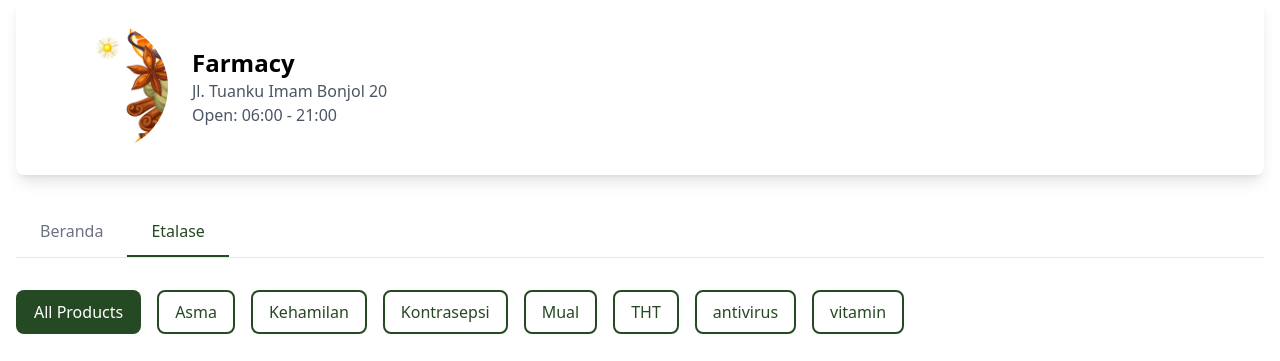
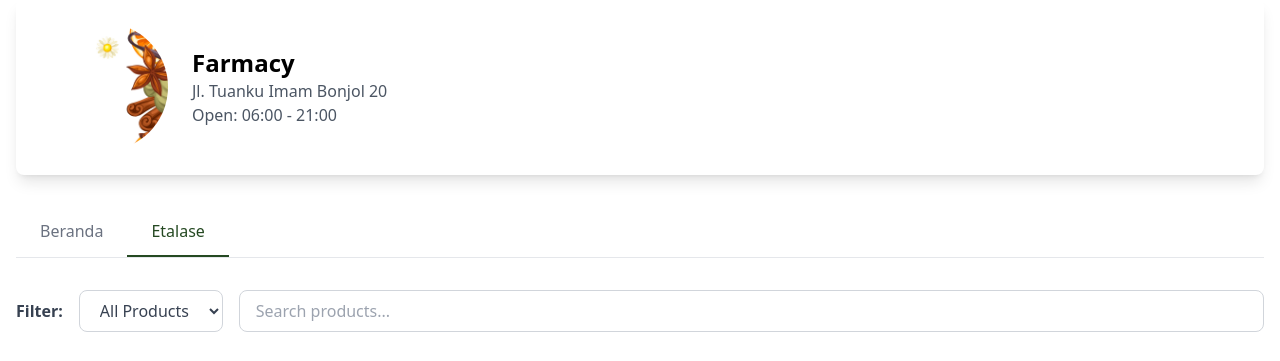
Before and after one commit to arpinasaran/sobat, a Django app: page /shop/0f18d0b5-fe20-4f1f-aad2-7792c6ed7532/catalog/ in a window 1280 px wide. Shown: the part 141-502 px from the top of the page. Run offline with Django 5.2, Linux system fonts and the light colour scheme; data comes from the database, SQL or seed files in the repository; both versions use the stored data as it was after the commit; data that the repository does not hold is empty; some libraries are stand-ins or nearby versions.

Commit message:
Fix catalog.html

```diff
--- a/shop/templates/shop/catalog.html
+++ b/shop/templates/shop/catalog.html
@@ -59,18 +59,22 @@
             </a>
         </div>
 
-        <!-- Categories Navigation -->
-        <div class="flex flex-wrap gap-4 mb-8">
-            <a href="{% url 'shop:catalog' shop.id %}"
-                class="px-4 py-2 rounded-lg bg-[#254922] text-white border-2 border-transparent hover:bg-white hover:text-[#254922] hover:border-[#254922] transition duration-200">
-                All Products
-            </a>
-            {% for category in categories %}
-            <a href="{% url 'shop:catalog_category' shop.id category %}"
-                class="px-4 py-2 rounded-lg border-2 border-[#254922] bg-white text-[#254922] {% if current_category == category %}bg-[#254922] text-white{% else %}hover:bg-[#254922] hover:text-white{% endif %} transition duration-200">
-                {{ category }}
-            </a>
-            {% endfor %}
+        <!-- Filter and Search Section -->
+        <div class="flex items-center mb-8 space-x-4">
+            <label for="category-filter" class="text-gray-700 font-semibold">Filter:</label>
+            <select id="category-filter" onchange="window.location.href=this.value" class="px-4 py-2 border border-gray-300 rounded-lg bg-white text-gray-700">
+                <option value="{% url 'shop:catalog' shop.id %}">All Products</option>
+                {% for category in categories %}
+                <option value="{% url 'shop:catalog_category' shop.id category %}" {% if current_category == category %}selected{% endif %}>
+                    {{ category }}
+                </option>
+                {% endfor %}
+            </select>
+
+            <!-- Search Bar -->
+            <form action="{% url 'shop:catalog' shop.id %}" method="get" class="flex-1">
+                <input type="text" name="q" placeholder="Search products..." class="w-full px-4 py-2 border border-gray-300 rounded-lg focus:outline-none focus:border-[#254922]" value="{{ request.GET.q }}">
+            </form>
         </div>
 
         <!-- Products Listing -->
--- a/shop/views.py
+++ b/shop/views.py
@@ -35,10 +35,16 @@ def shop_catalog(request, shop_id, category=None):
     shop = get_object_or_404(ShopProfile, id=shop_id)
     products = shop.products.all()
 
+    # Filter by category if specified
     if category and category != 'all':
         products = products.filter(category=category)
 
-    # Retrieve distinct categories from the related DrugEntry model
+    # Search functionality
+    query = request.GET.get('q')
+    if query:
+        products = products.filter(name__icontains=query)
+
+    # Retrieve distinct categories
     categories = DrugEntry.objects.filter(
         shop_products__shop=shop
     ).values_list('category', flat=True).distinct()
@@ -46,7 +52,7 @@ def shop_catalog(request, shop_id, category=None):
     context = {
         'shop': shop,
         'products': products,
-        'categories': sorted(set(categories)),  # Ensure categories are unique and sorted
+        'categories': sorted(set(categories)),
         'current_category': category,
         'is_owner': request.user == shop.owner if request.user.is_authenticated else False
     }
```
Also changed, not shown: db.sqlite3.
